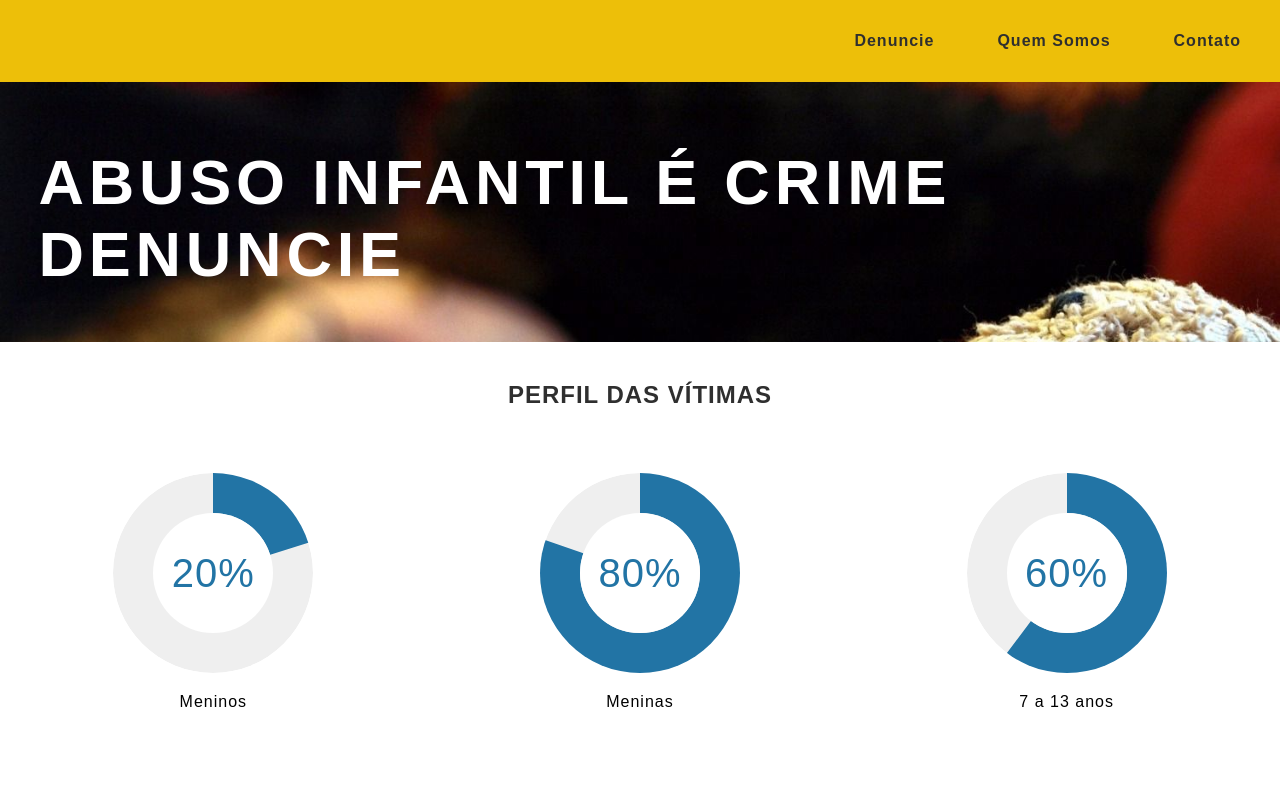
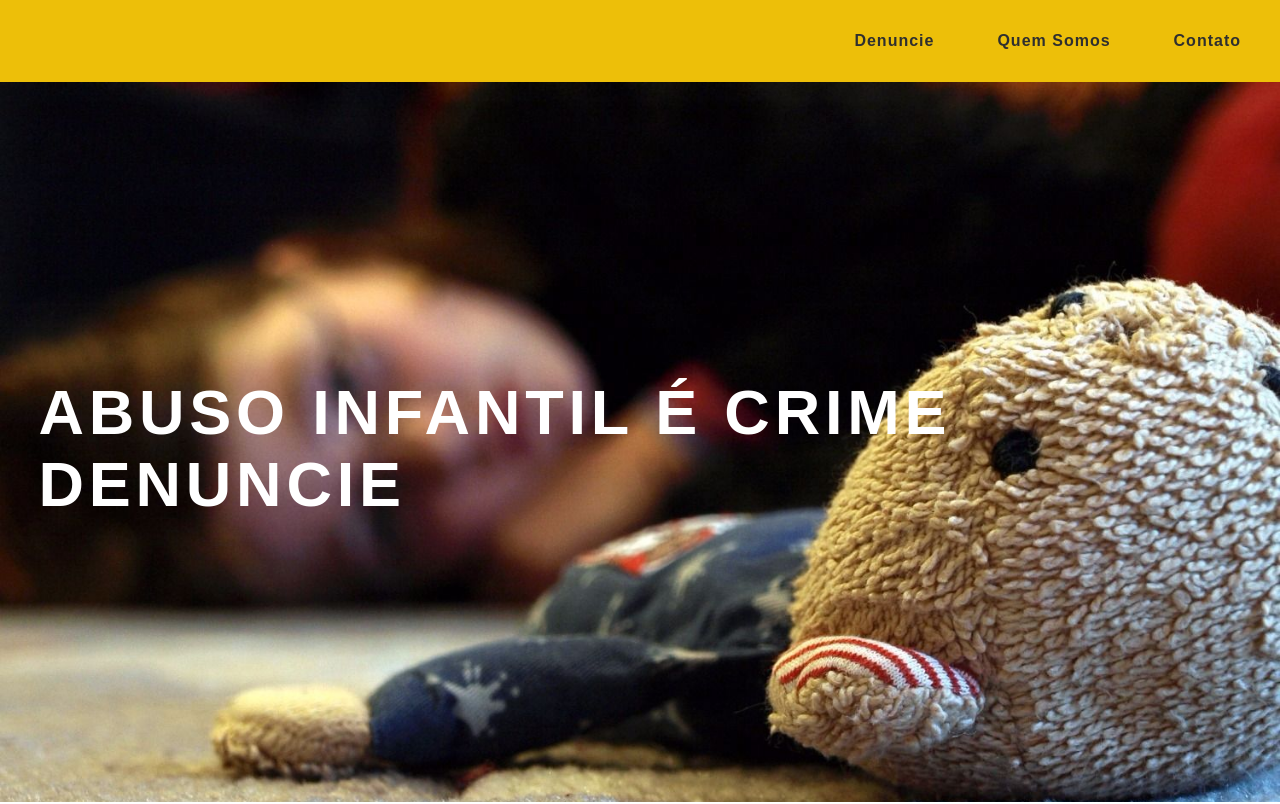
Before and after one commit to doroszsilvia/projeto, a plain HTML site: page index.html in a window 1280 px wide. Shown: the top 804 px of the page. Drawn offline with nearby package versions, Linux system fonts and the light colour scheme.

Commit message:
alteracao css

```diff
--- a/css/style.css
+++ b/css/style.css
@@ -42,7 +42,7 @@ nav{
     background-size: cover;
     background-repeat: no-repeat;
     width: 100%;
-    height: 100%;
+    height: 90vh;
     display: flex;
     justify-content: left;
     align-items: center;
```
